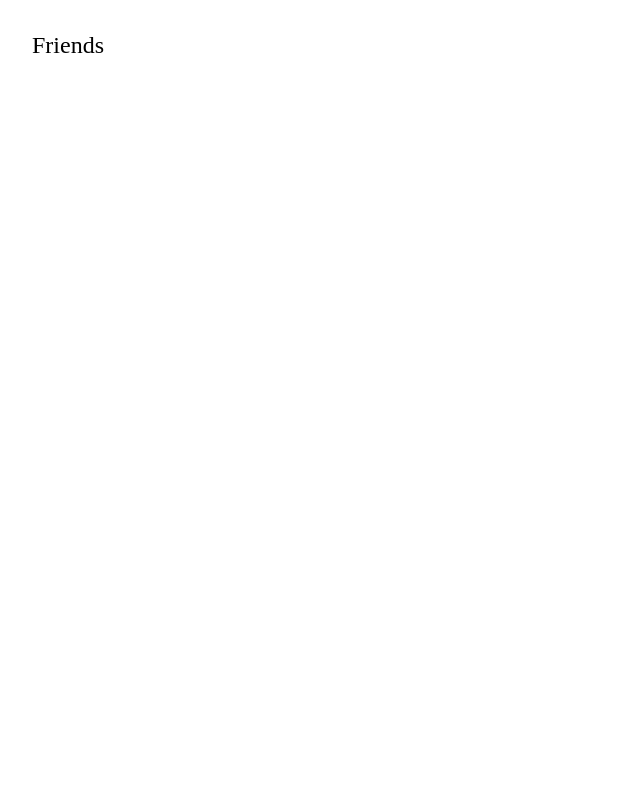
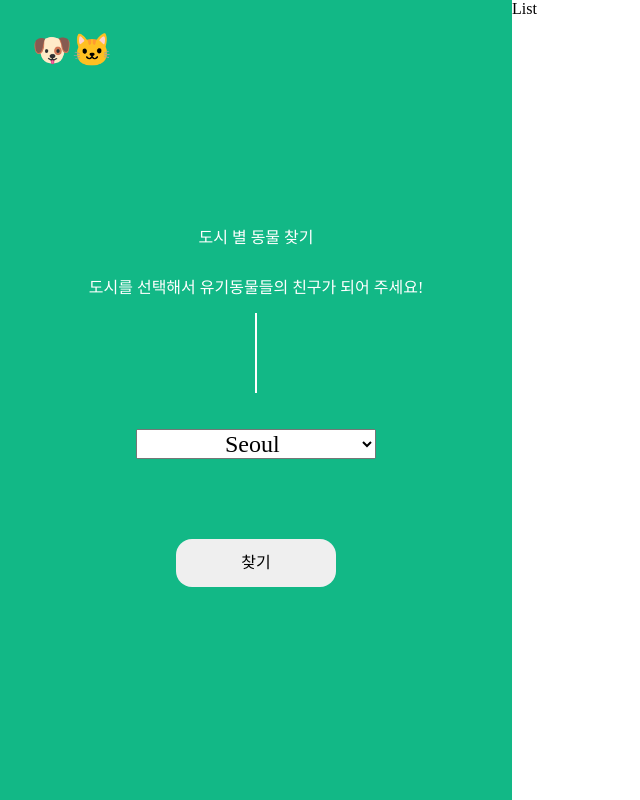
Before and after one commit to Songchangyeop/Friends, a React (Create React App) app: page / in a window 1280 px wide. Shown: the whole page, without its empty margins (0-640 px from the left). Built offline with nearby package versions, Linux system fonts and the light colour scheme.

Commit message:
ADD: Finder 컴포넌트 스타일링

```diff
--- a/src/assets/styles/global-styles.ts
+++ b/src/assets/styles/global-styles.ts
@@ -3,9 +3,7 @@ import { normalize } from 'styled-normalize';
 
 const GlobalStyle = createGlobalStyle` ${normalize}
 
-  html,body {
-    padding: 1em;
-  }
+
 
   *{
     box-sizing: border-box;
--- /dev/null
+++ b/src/components/Finder.tsx
@@ -0,0 +1,65 @@
+import React from 'react';
+import styled from 'styled-components';
+
+const Section = styled.section`
+	width: 40%;
+	display: flex;
+	justify-content: center;
+	align-items: center;
+	flex-direction: column;
+	padding: 1em;
+	background-color: #12b886;
+	color: white;
+`;
+
+const Logo = styled.span`
+	position: absolute;
+	top: 1em;
+	left: 1em;
+	font-size: 2em;
+	cursor: pointer;
+`;
+
+const Bar = styled.div`
+	width: 2px;
+	height: 5em;
+	background-color: white;
+`;
+
+const Select = styled.select`
+	margin-top: 1.5em;
+	margin-bottom: 2em;
+	padding-left: 3.5em;
+	width: 10em;
+	font-size: 1.5em;
+`;
+
+const Button = styled.button`
+	width: 10rem;
+	height: 3rem;
+	margin-top: 2em;
+	border: 0;
+	border-radius: 1em;
+`;
+
+function Finder() {
+	return (
+		<Section>
+			<Logo>🐶🐱</Logo>
+			<p>도시 별 동물 찾기</p>
+			<p>도시를 선택해서 유기동물들의 친구가 되어 주세요!</p>
+			<Bar></Bar>
+			<Select name="City" id="City-select">
+				<option value="Seoul">Seoul</option>
+				<option value="Ulsan">Ulsan</option>
+				<option value="Busan">Busan</option>
+				<option value="Daejeon">Daejeon</option>
+				<option value="Daegu">Daegu</option>
+				<option value="Gwangju">Gwangju</option>
+			</Select>
+			<Button>찾기</Button>
+		</Section>
+	);
+}
+
+export default Finder;
--- /dev/null
+++ b/src/components/List.tsx
@@ -0,0 +1,12 @@
+import React from 'react';
+import styled from 'styled-components';
+
+const Section = styled.section`
+	width: 60%;
+`;
+
+function List() {
+	return <Section>List</Section>;
+}
+
+export default List;
--- a/src/components/Main.tsx
+++ b/src/components/Main.tsx
@@ -1,16 +1,20 @@
 import React from 'react';
 import styled from 'styled-components';
+import FinderContainer from '../containers/FinderContainer';
+import ListContainer from '../containers/ListContainer';
 
-const Header = styled.header`
-	font-size: 1.5em;
-	cursor: pointer;
+const Section = styled.section`
+	width: 100%;
+	height: 100vh;
+	display: flex;
 `;
 
 function Main() {
 	return (
-		<Header>
-			<span>Friends</span>
-		</Header>
+		<Section>
+			<FinderContainer />
+			<ListContainer />
+		</Section>
 	);
 }
 
--- /dev/null
+++ b/src/containers/FinderContainer.tsx
@@ -0,0 +1,8 @@
+import React from 'react';
+import Finder from '../components/Finder';
+
+function FinderContainer() {
+	return <Finder />;
+}
+
+export default FinderContainer;
--- /dev/null
+++ b/src/containers/ListContainer.tsx
@@ -0,0 +1,8 @@
+import React from 'react';
+import List from '../components/List';
+
+function ListContainer() {
+	return <List />;
+}
+
+export default ListContainer;
```
